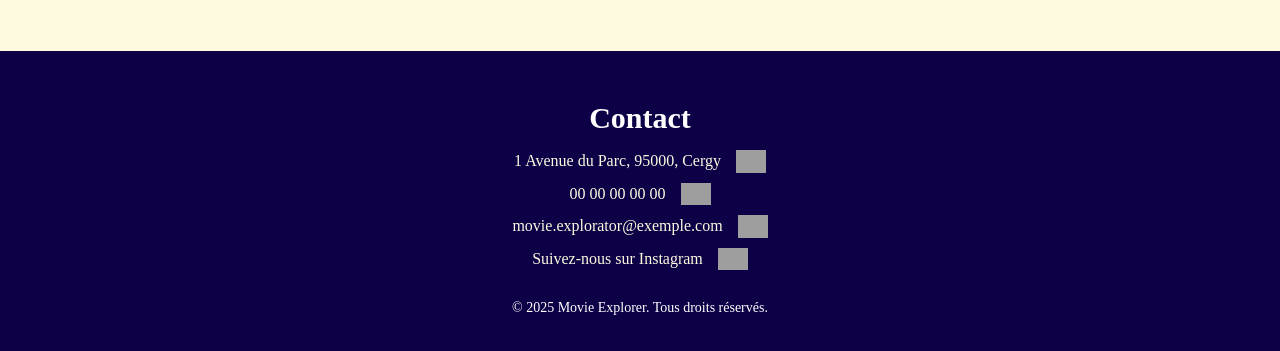
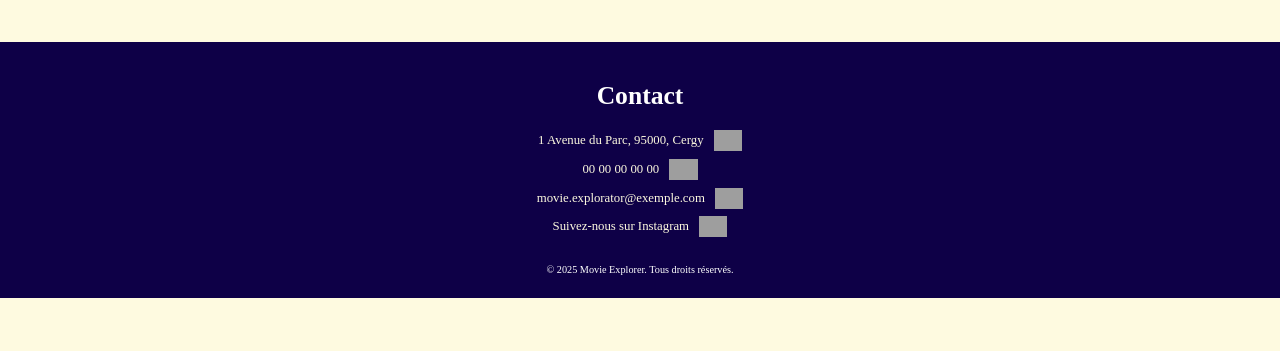
Before and after one commit to Kahinaaa2/Projet-Click-journeY, a PHP site: page /test2.html in a window 1280 px wide. Shown: the part 1458-1809 px from the top of the page. After the commit the page ends 1756 px from the top, so only its background shows below. Run offline with PHP 8.4, Linux system fonts and the light colour scheme; grey boxes are pictures that could not be loaded.

Commit message:
Update cssgeneral.css

```diff
--- a/test2/cssgeneral.css
+++ b/test2/cssgeneral.css
@@ -3,30 +3,32 @@
 }
 
 body {
-  margin: 0;
-  padding: 0;
+  margin: 0vw;
+  padding: 0vw;
   display: flex;
   flex-direction: column;
-  max-width: 100%;
+  max-width: 100vw;
+
 }
 
 .titre {
-  height: 90px;
+  width: 100vw;
+  height: 7vw;
   background-color: #0e0047;
   display: flex;
   align-items: center;
-  justify-content: space-between; /* Sépare les éléments à gauche et à droite */
-  padding: 0 20px; /* Ajoute un peu d'espace sur les côtés */
+  justify-content: space-between;
+  padding: 0vw 2vw;
 }
 
 .titre img {
   color: blue;
-  width: 80px;
+  width: 10vw;
   height: auto;
 }
 
 .titre span{
-  font-size: 18px;
+  font-size: 1vw;
 }
 
 .espace-client {
@@ -185,27 +194,31 @@ body {
 .fin {
   display: flex;
   bottom: 0;
-  width: 100%;
-  height: 300px;
+  width: 100vw;
+  height: 20vw;
   background-color: #0e0047;
   flex-direction: column;
   justify-content: center;
   align-items: center;
   color: white;
   text-align: center;
-  padding: 20px;
 }
 
 .fin h3 {
-  margin-bottom: 15px;
+  margin-bottom: 1.5vw;
   text-align: center;
-  font-size: 30px;
+  font-size: 2vw;
 }
 
-
+.info-contact {
+  display: flex;
+  align-items: center;
+  gap: 0.8vw;
+  margin-bottom: 0.6vw;
+}
 
 .info-contact img {
-  width: 30px;
+  width: 2.2vw;
   height: auto;
 }
 
@@ -213,49 +226,21 @@ body {
   margin: 0;
   color: #FEFAE0;
   text-decoration: none;
-  font-size: 16px;
-  text-align: center;
-}
-
-.info-contact p {
-  margin: 0;
-  color: #FEFAE0;
-  font-size: 16px;
-  text-align: center;
-}
-
-.info-contact a:hover {
-  color: #b6912d;
-}
-
-
-.info-contact {
-  display: flex;
-  align-items: center;
-  gap: 15px;
-  margin-bottom: 10px;
-}
-
-.info-contact img {
-  width: 30px;
-  height: auto;
-}
-
-.info-contact a{
-  margin: 0;
-  color: #FEFAE0;
-  text-decoration: none;
-  font-size: 16px;
+  font-size: 1vw;
 }
 
 
 .info-contact a:hover {
-  color: #b6912d;
+  color: #f1b410;
+}
+
+.fin{
+  margin: 0 auto;
 }
 
 .fin p {
-  margin-top: 20px;
-  font-size: 14px;
+  margin-top: 1.5vw;
+  font-size: 0.8vw;
 }
 
 /*cccccff : couleur du crayon*/
```
Also changed, not shown: other parts of test2/cssgeneral.css (+45 -38 lines).
